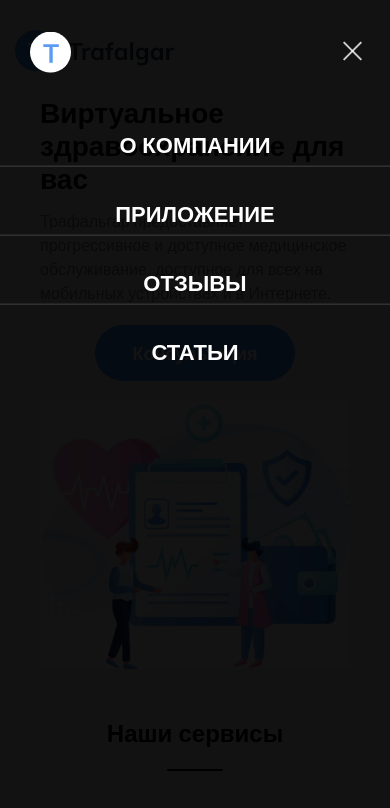
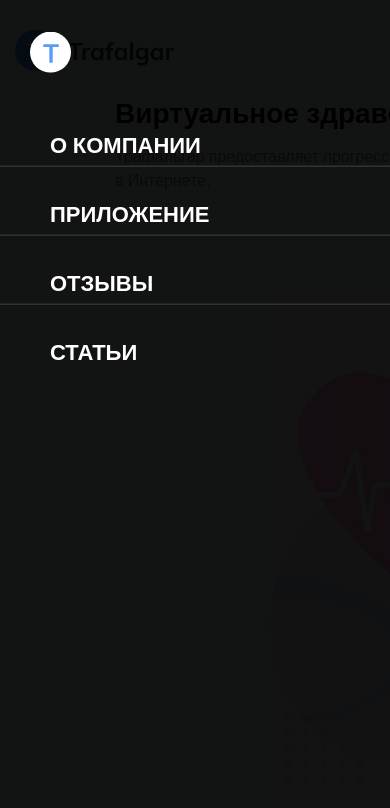
Before and after one commit to alag33v/Trafalgar, a plain HTML site: page index.html in a window 390 px wide. Both pictures are taken after a click on the element 352 px from the left and 50 px from the top of the page. Shown: the top 808 px of the page. Drawn offline with nearby package versions, Linux system fonts and the light colour scheme.

Commit message:
Blocked scrolling when open burger menu

```diff
--- a/css/media.css
+++ b/css/media.css
@@ -175,6 +175,7 @@
   body.block {
     overflow: hidden;
     height: 100%;
+    position: fixed;
   }
   .menu {
     display: none;
--- a/css/style.css
+++ b/css/style.css
@@ -222,7 +222,7 @@ body {
   margin-bottom: 40px;
   display: block;
   margin: 0 auto;
-  text-align: center;
+  padding-left: 50px;
 }
 
 /* HOME */
```
